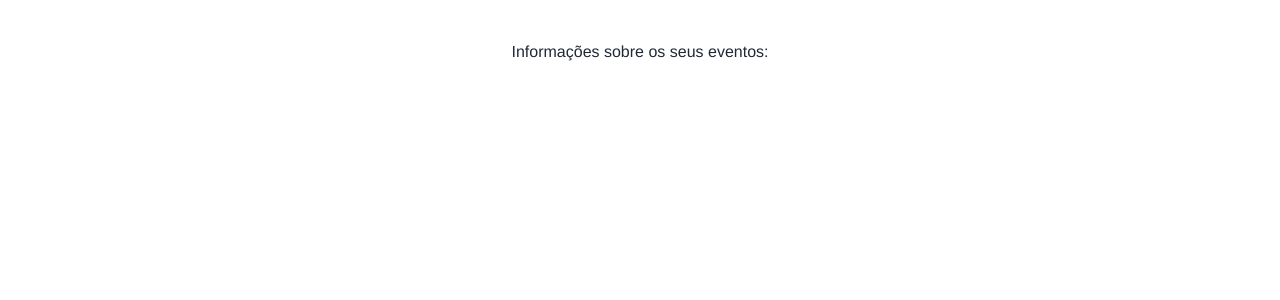
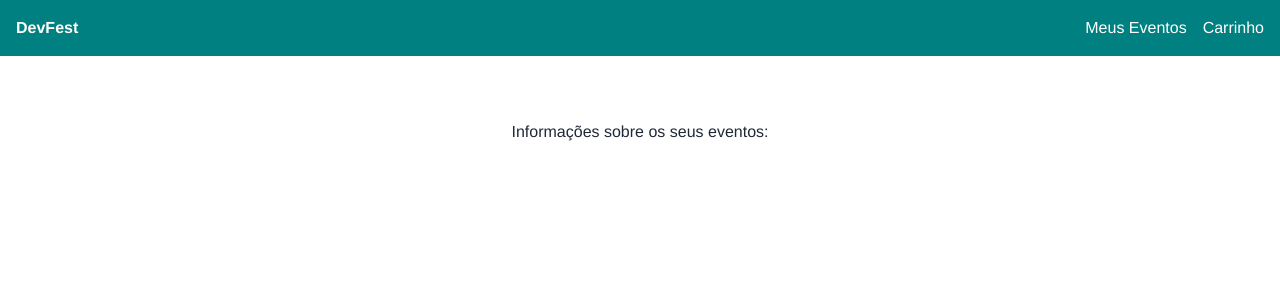
Before and after one commit to vitoriacst/Desafio_front, a Next.js app in the folder app/: page /MyEvents in a window 1280 px wide. Shown: the top 300 px of the page. Built offline with nearby package versions, Linux system fonts and the light colour scheme.

Commit message:
feat: :sparkles: adicionando o Header nos outros componentes

```diff
--- a/app/src/components/Header.tsx
+++ b/app/src/components/Header.tsx
@@ -1,16 +1,19 @@
+import Link from "next/link";
 import { useRouter } from "next/router";
 
 export default function Header () {
   const router = useRouter()
   return(
-    <div className="flex bg-blocky-dark w-full h-14 items-center justify-between p-4 fixed">
+    <div className="flex bg-teal w-full h-14 items-center justify-between p-4 fixed">
       <div>
         <span className="font-bold text-pantone">
-        DevFest
+          <Link href={'/'}>
+            DevFest
+          </Link>
         </span>
       </div>
       <nav className="flex w-full h-14 items-center justify-end gap-4 text-white">
-        <button className="hover:opacity-75">
+        <button className="hover:opacity-75" onClick={()=> router.push('/MyEvents')}>
         Meus Eventos
         </button>
         <button className="hover:opacity-75" onClick={() => router.push('/Cart')}>
--- a/app/src/pages/App.tsx
+++ b/app/src/pages/App.tsx
@@ -1,13 +1,9 @@
-import Cart from "./Cart";
 import Layout from "./Layout";
-import MyEvents from "./MyEvents";
 
 export default function App () {
   return(
     <>
       <Layout/>
-      <Cart/>
-      <MyEvents/>
     </>
   )
 }
--- a/app/src/pages/MyEvents.tsx
+++ b/app/src/pages/MyEvents.tsx
@@ -1,3 +1,4 @@
+import Header from "@/components/Header";
 import { CartItem } from "@/types/Cart";
 import { useEffect, useState } from "react";
 
@@ -12,13 +13,15 @@ export default function MyEvents() {
   }, [])
 
   return(
+    <div>
+      <Header/>
       <div className="flex items-center justify-center flex-col">
-      <h2 className="text-white font-bold mt-4">Meus eventos</h2>
+        <h2 className="text-white font-bold mt-16 md:mt-24">Meus eventos</h2>
         <p>Informações sobre os seus eventos:</p>
         {
           cartData.map((event, index) => {
             return(
-          <div key={index} className="bg-white w-3/5 p-4 rounded-md">
+            <div key={index} className="bg-white w-4/5 md:w-3/5 p-4 rounded-md">
               <h4 className="text-black font-bold">
               {event.name}
               </h4>
@@ -35,5 +38,7 @@ export default function MyEvents() {
           })
         }
       </div>
+    </div>
+
   )
 }
```
Lines whose indentation alone changed are shown as unchanged.
